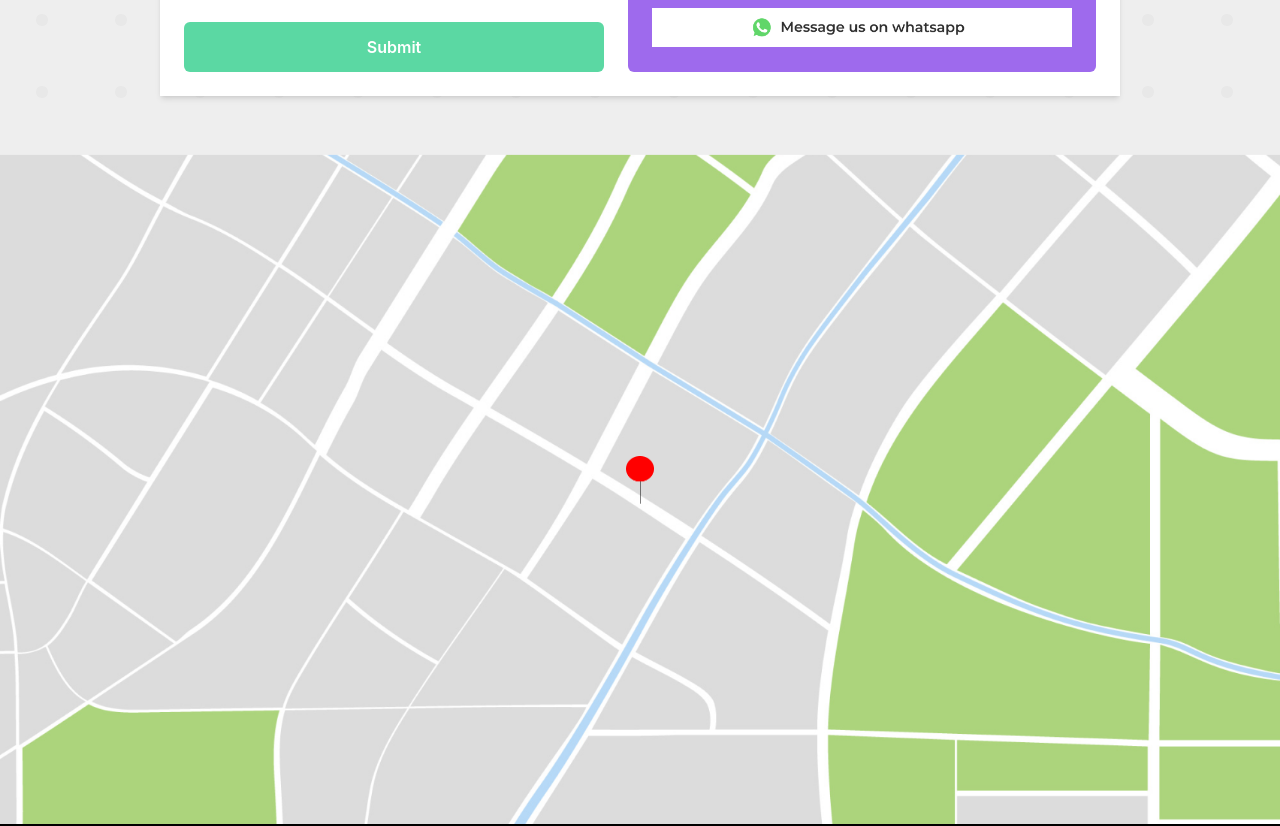
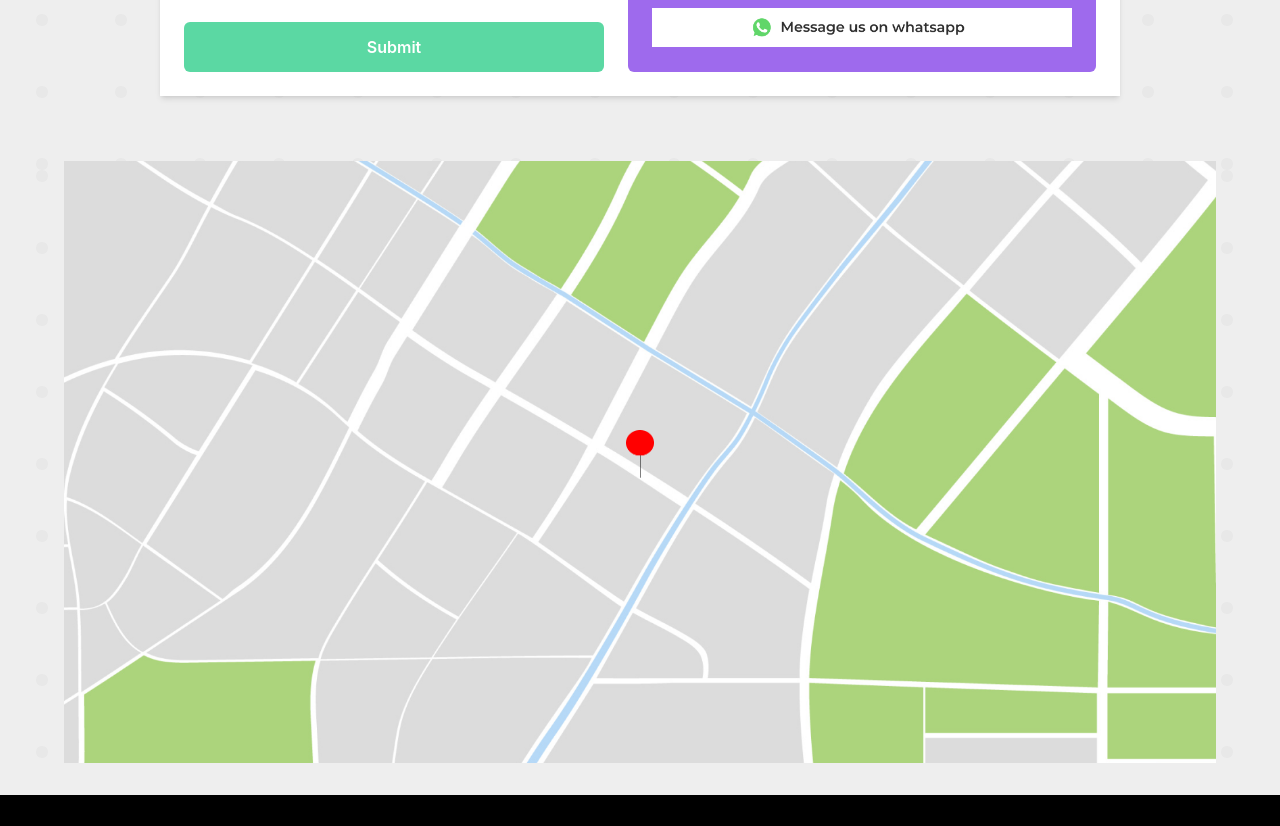
Before and after one commit to khushiiagrawal/QuantArena, a React (Vite) app: page /contact-us in a window 1280 px wide. Shown: the part 778-1604 px from the top of the page. Built offline with nearby package versions, Linux system fonts and the light colour scheme.

Commit message:
resized map

```diff
--- a/src/pages/Contact/contact.jsx
+++ b/src/pages/Contact/contact.jsx
@@ -146,12 +146,12 @@ const ContactPage = () => {
           </div>
         </div>
 
-        <div className="relative w-full mt-10">
+        <div className="relative w-full mt-4">
           {/* Map Image */}
           <img
             src={mapImage}
             alt="Map Location"
-            className="w-full h-100 object-cover"
+            className="w-full margin py-4 px-8 md:px-16 md:py-8 h-90 object-cover"
           />
           {/* Clickable Pin */}
           <a
```
